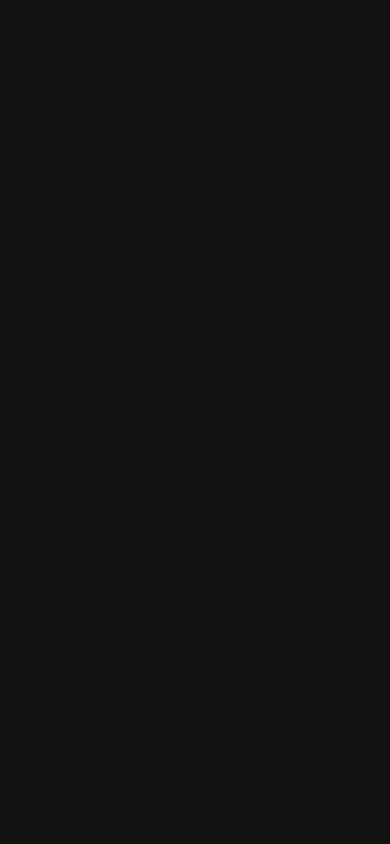
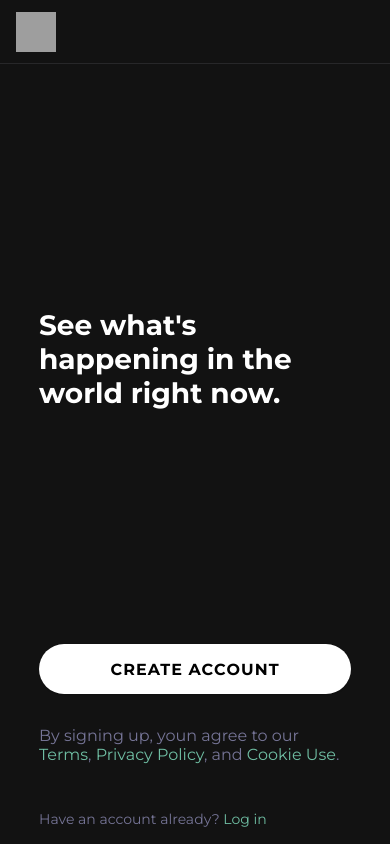
Before and after one commit to EmergingDigitalAcademy/react-native-workshop, a React Native app: screen / in a window 390 px wide. Built offline with nearby package versions, Linux system fonts and the light colour scheme; grey boxes are pictures that could not be loaded.

Commit message:
showing header, changed header to show eda logo in topstack file, created signup page content

```diff
--- a/src/components/navigators/TopStack.jsx
+++ b/src/components/navigators/TopStack.jsx
@@ -1,14 +1,32 @@
 import React from "react";
 import { createNativeStackNavigator } from "@react-navigation/native-stack";
 
+import { Image } from "react-native";
+
+import edaLogoPurple from "../../../assets/eda-icon-purple.png";
+
 import SignUp from "../screens/TopStack/SignUp";
 
-export default function TopStack () {
+export default function TopStack() {
   const Stack = createNativeStackNavigator();
 
   return (
-    <Stack.Navigator screenOptions={{ headerShown: false }}>
+    <Stack.Navigator
+      screenOptions={{
+        headerTitle: () => (
+          <Image
+          resizeMode="cover"
+            source={edaLogoPurple}
+            style={{
+              height: 40,
+              width: 40,
+              overflow: "visible",
+            }}
+          />
+        ),
+      }}
+    >
       <Stack.Screen name="Sign Up" component={SignUp} />
     </Stack.Navigator>
-  )
+  );
 }
--- a/src/components/screens/TopStack/SignUp.jsx
+++ b/src/components/screens/TopStack/SignUp.jsx
@@ -1,6 +1,75 @@
 import React from "react";
+import { SafeAreaView } from "react-native-safe-area-context";
+import { View, StyleSheet, ScrollView } from "react-native";
+import { Button, Text, useTheme } from "react-native-paper";
 
-export default function SignUp () {
+const styles = StyleSheet.create({
+  safeAreaView: {
+    flex: 1,
+    alignItems: "center",
+    marginHorizontal: "10%",
+  },
+  image: {
+    height: "7.5%",
+    width: "7.5%",
+    overflow: "visible",
+  },
+  contentWrapper: {
+    flex: 1,
+    justifyContent: "flex-end",
+  },
+  text: {
+    fontFamily: "Montserrat-Bold",
+    fontSize: 28,
+    marginBottom: "75%",
+  },
+  buttonLabelStyle: {
+    fontFamily: "Montserrat-Bold",
+    fontSize: 16,
+    marginVertical: "5%",
+  },
+  legalAgreementText: {
+    fontSize: 16,
+    marginTop: "10%",
+    marginBottom: "15%"
+  },
+  subText: {marginBottom: "5%"},
+});
 
-  return <></>
-};
+export default function SignUp() {
+  const myTheme = useTheme();
+
+  return (
+    <SafeAreaView
+      style={styles.safeAreaView}
+      edges={["bottom", "left", "right"]}
+    >
+      <ScrollView contentContainerStyle={styles.contentWrapper}>
+        <Text style={styles.text}>
+          See what's happening in the world right now.
+        </Text>
+
+        <Button
+          color="white"
+          mode="contained"
+          labelStyle={styles.buttonLabelStyle}
+        >
+          Create Account
+        </Button>
+        <Text
+          style={{ ...styles.legalAgreementText, color: myTheme.colors.accent }}
+        >
+          By signing up, youn agree to our{" "}
+          <Text style={{ color: myTheme.colors.primary }}>Terms</Text>,{" "}
+          <Text style={{ color: myTheme.colors.primary }}>Privacy Policy</Text>,
+          and <Text style={{ color: myTheme.colors.primary }}>Cookie Use</Text>.
+        </Text>
+
+        <Text style={{ ...styles.subText, color: myTheme.colors.accent }}>
+          Have an account already?{" "}
+          <Text style={{ color: myTheme.colors.primary }}>Log in</Text>
+        </Text>
+      </ScrollView>
+    </SafeAreaView>
+  );
+}
--- a/src/constants/myTheme.js
+++ b/src/constants/myTheme.js
@@ -8,12 +8,13 @@ import {
 export default {
   ...NavigationDarkTheme,
   ...PaperDarkTheme,
+  roundness: 100,
   colors: {
     ...NavigationDarkTheme.colors,
     ...PaperDarkTheme.colors,
     primary: "#6fbea3",
     secondary: "#26275f",
-    accent: "#f3ebf4",
+    accent: "#767597",
   },
   fonts: {
     light: {
```
